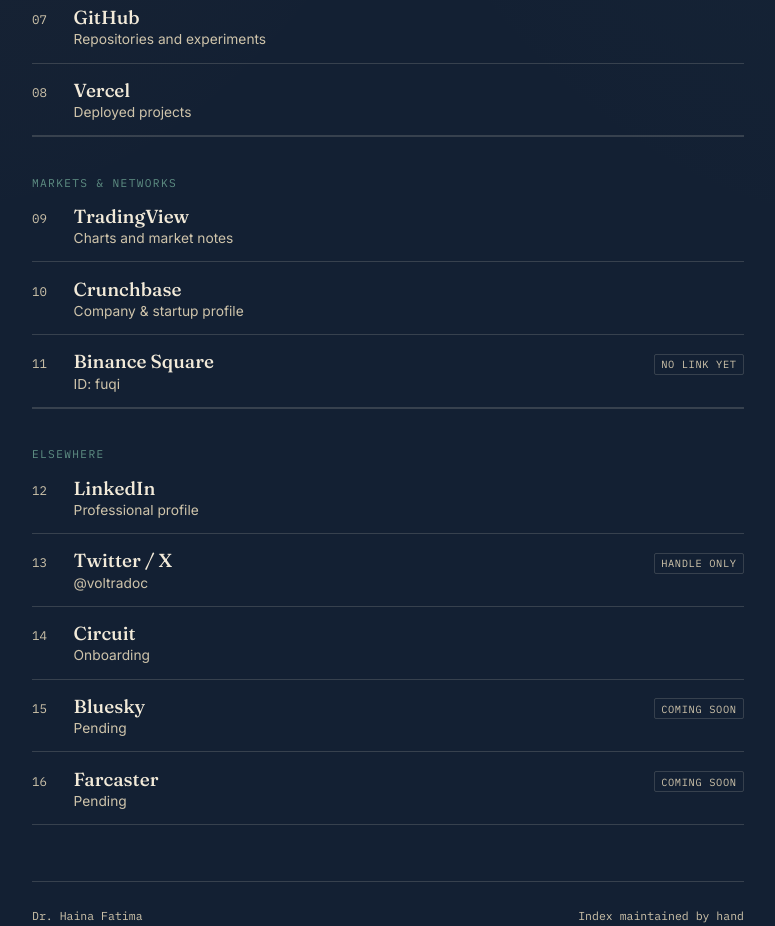
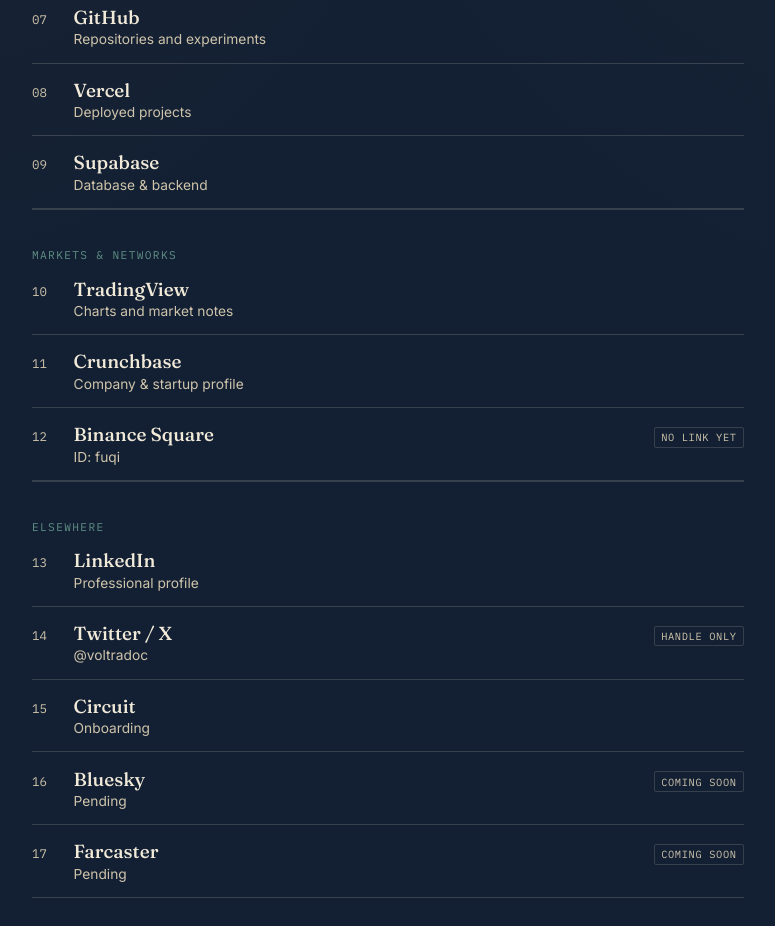
Before and after one commit to drhainafatima/dr-haina-fatima-xini8, a plain HTML site: page index (1).html in a window 1280 px wide. Shown: the part 896-1822 px from the top of the page, without its empty margins (252-1027 px from the left). Drawn offline with Linux system fonts and the light colour scheme.

Commit message:
Update title and section numbering in index.html
Updated the title and modified index numbers for various sections.

```diff
--- a/index (1).html
+++ b/index (1).html
@@ -4,7 +4,7 @@
 <meta charset="UTF-8">
 <meta name="viewport" content="width=device-width, initial-scale=1.0">
 <meta name="description" content="Dr. Haina Fatima — researcher and writer on AI, markets, and technology. An index of publications, code, and platforms.">
-<title>Dr. Haina Fatima — Index</title>
+<title>Dr. Haina Fatima</title>
 <link rel="preconnect" href="https://fonts.googleapis.com">
 <link rel="preconnect" href="https://fonts.gstatic.com" crossorigin>
 <link href="https://fonts.googleapis.com/css2?family=Fraunces:ital,opsz,wght@0,9..144,400;0,9..144,500;0,9..144,600;1,9..144,400&family=Inter:wght@400;500;600&family=IBM+Plex+Mono:wght@400;500&display=swap" rel="stylesheet">
@@ -182,7 +182,7 @@
 <div class="wrap">
 
   <header>
-    <p class="eyebrow">Index — updated 2026</p>
+    <p class="eyebrow">Updated 2026</p>
     <h1>Dr. Haina<br><em>Fatima</em></h1>
     <p class="bio">Writer and researcher covering <strong>AI adoption</strong>, <strong>markets</strong>, and <strong>emerging technology</strong>. This page is a running index of where the work is published and where the code lives.</p>
   </header>
@@ -273,13 +273,23 @@
         <span class="arrow">→</span>
       </a>
     </li>
+    <li>
+      <a href="https://supabase.com/dashboard/project/svdwcwkztucjjcajupxu" target="_blank" rel="noopener">
+        <span class="num">09</span>
+        <span class="label-block">
+          <span class="platform">Supabase</span>
+          <span class="desc">Database &amp; backend</span>
+        </span>
+        <span class="arrow">→</span>
+      </a>
+    </li>
   </ul>
 
   <p class="section-label">Markets &amp; Networks</p>
   <ul class="ledger">
     <li>
       <a href="https://www.tradingview.com/pricing/" target="_blank" rel="noopener">
-        <span class="num">09</span>
+        <span class="num">10</span>
         <span class="label-block">
           <span class="platform">TradingView</span>
           <span class="desc">Charts and market notes</span>
@@ -289,7 +299,7 @@
     </li>
     <li>
       <a href="https://www.crunchbase.com/home" target="_blank" rel="noopener">
-        <span class="num">10</span>
+        <span class="num">11</span>
         <span class="label-block">
           <span class="platform">Crunchbase</span>
           <span class="desc">Company &amp; startup profile</span>
@@ -299,7 +309,7 @@
     </li>
     <li>
       <a href="#" onclick="return false;" aria-disabled="true">
-        <span class="num">11</span>
+        <span class="num">12</span>
         <span class="label-block">
           <span class="platform">Binance Square</span>
           <span class="desc">ID: fuqi</span>
@@ -313,7 +323,7 @@
   <ul class="ledger">
     <li>
       <a href="https://www.linkedin.com/in/dr-haina-fatima-440986290/" target="_blank" rel="noopener">
-        <span class="num">12</span>
+        <span class="num">13</span>
         <span class="label-block">
           <span class="platform">LinkedIn</span>
           <span class="desc">Professional profile</span>
@@ -323,7 +333,7 @@
     </li>
     <li>
       <a href="#" onclick="return false;" aria-disabled="true">
-        <span class="num">13</span>
+        <span class="num">14</span>
         <span class="label-block">
           <span class="platform">Twitter / X</span>
           <span class="desc">@voltradoc</span>
@@ -333,7 +343,7 @@
     </li>
     <li>
       <a href="https://buyers.circuit.ooo/onboarding" target="_blank" rel="noopener">
-        <span class="num">14</span>
+        <span class="num">15</span>
         <span class="label-block">
           <span class="platform">Circuit</span>
           <span class="desc">Onboarding</span>
@@ -343,7 +353,7 @@
     </li>
     <li>
       <a href="#" onclick="return false;" aria-disabled="true">
-        <span class="num">15</span>
+        <span class="num">16</span>
         <span class="label-block">
           <span class="platform">Bluesky</span>
           <span class="desc">Pending</span>
@@ -353,7 +363,7 @@
     </li>
     <li>
       <a href="#" onclick="return false;" aria-disabled="true">
-        <span class="num">16</span>
+        <span class="num">17</span>
         <span class="label-block">
           <span class="platform">Farcaster</span>
           <span class="desc">Pending</span>
```
